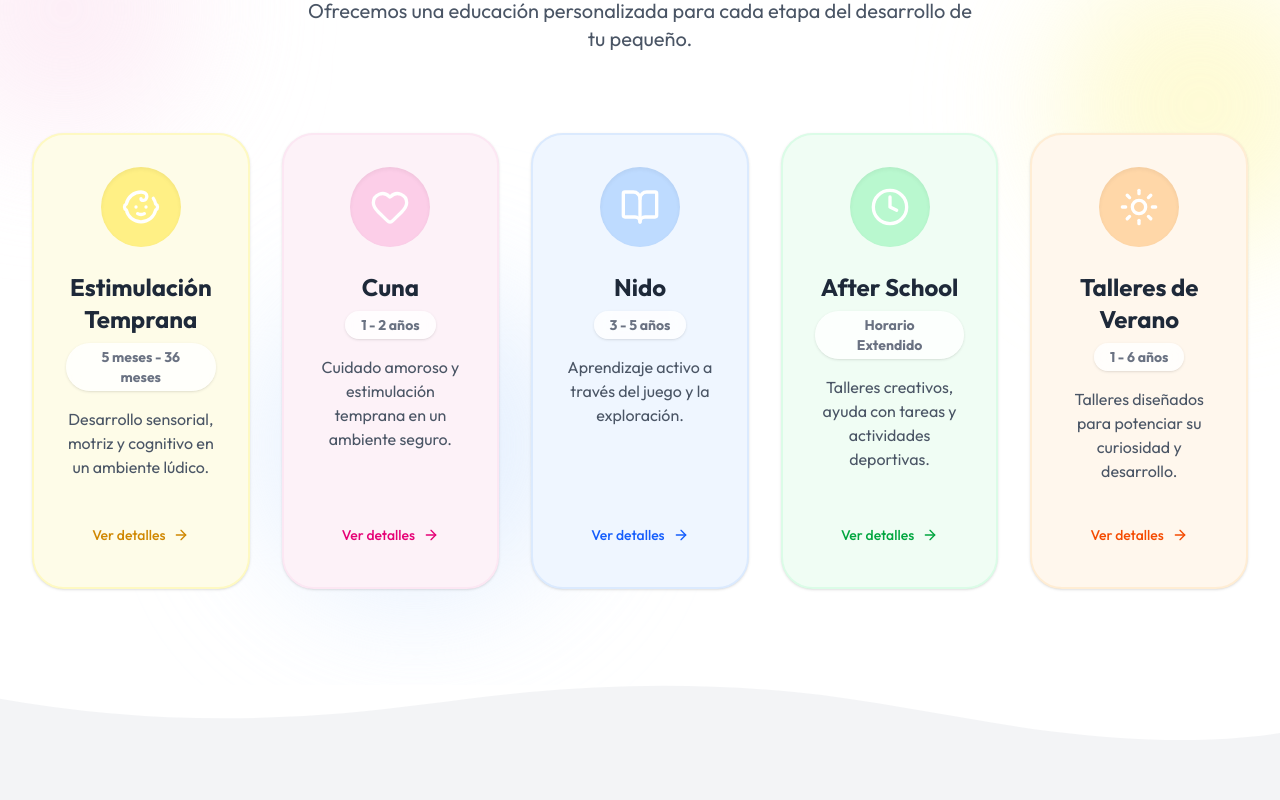
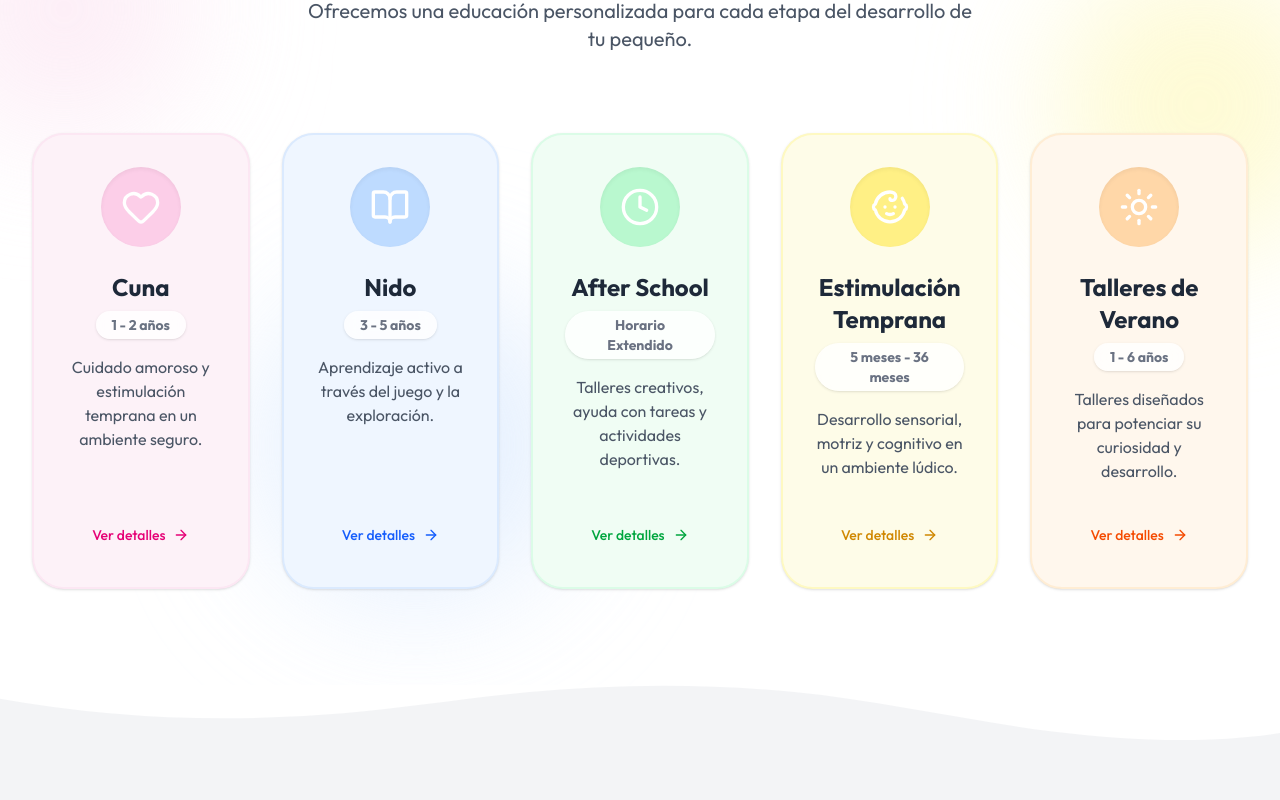
Before and after one commit to AlvaroGuerrero88/jardin_de_la_amistad, a Next.js app: page / in a window 1280 px wide. Shown: the part 1000-1800 px from the top of the page. Built offline with nearby package versions, Linux system fonts and the light colour scheme.

Commit message:
Reorder programs in home page and footer

```diff
--- a/src/app/page.tsx
+++ b/src/app/page.tsx
@@ -87,16 +87,6 @@ export default function Home() {
         <div className="grid grid-cols-1 md:grid-cols-2 lg:grid-cols-5 gap-8 relative z-10">
           {[
             {
-              title: "Estimulación Temprana",
-              age: "5 meses - 36 meses",
-              description: "Desarrollo sensorial, motriz y cognitivo en un ambiente lúdico.",
-              icon: Baby,
-              href: "https://centrodeestimulaciontemprana.jardindelaamistad.edu.pe/",
-              color: "bg-yellow-50 text-yellow-600 border-yellow-100",
-              hover: "hover:bg-yellow-100",
-              iconBg: "bg-yellow-200"
-            },
-            {
               title: "Cuna",
               age: "1 - 2 años",
               description: "Cuidado amoroso y estimulación temprana en un ambiente seguro.",
@@ -125,6 +115,16 @@ export default function Home() {
               color: "bg-green-50 text-green-600 border-green-100",
               hover: "hover:bg-green-100",
               iconBg: "bg-green-200"
+            },
+            {
+              title: "Estimulación Temprana",
+              age: "5 meses - 36 meses",
+              description: "Desarrollo sensorial, motriz y cognitivo en un ambiente lúdico.",
+              icon: Baby,
+              href: "https://centrodeestimulaciontemprana.jardindelaamistad.edu.pe/",
+              color: "bg-yellow-50 text-yellow-600 border-yellow-100",
+              hover: "hover:bg-yellow-100",
+              iconBg: "bg-yellow-200"
             },
             {
               title: "Talleres de Verano",
@@ -306,3 +306,5 @@ export default function Home() {
     </div>
   );
 }
+
+// Updated program order
--- a/src/components/Footer.tsx
+++ b/src/components/Footer.tsx
@@ -18,10 +18,10 @@ export function Footer() {
                     <div>
                         <h3 className="text-lg font-semibold mb-4 text-[#FF7F50]">Enlaces Rápidos</h3>
                         <ul className="space-y-2">
-                            <li><Link href="https://centrodeestimulaciontemprana.jardindelaamistad.edu.pe/" className="text-gray-300 hover:text-white transition-colors font-medium">Estimulación Temprana</Link></li>
                             <li><Link href="/cuna" className="text-gray-300 hover:text-white transition-colors font-medium">Cuna</Link></li>
                             <li><Link href="/nido" className="text-gray-300 hover:text-white transition-colors font-medium">Nido</Link></li>
                             <li><Link href="/after-school" className="text-gray-300 hover:text-white transition-colors font-medium">After School</Link></li>
+                            <li><Link href="https://centrodeestimulaciontemprana.jardindelaamistad.edu.pe/" className="text-gray-300 hover:text-white transition-colors font-medium">Estimulación Temprana</Link></li>
                             <li><Link href="/talleres-verano" className="text-gray-300 hover:text-white transition-colors font-medium">Talleres de verano</Link></li>
                             <li><Link href="/contacto" className="text-gray-300 hover:text-white transition-colors font-medium">Contacto</Link></li>
                         </ul>
```
